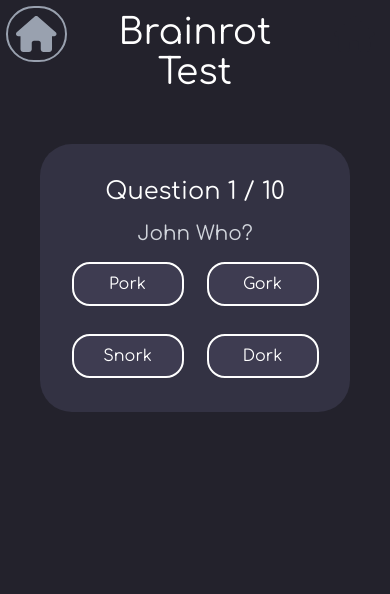
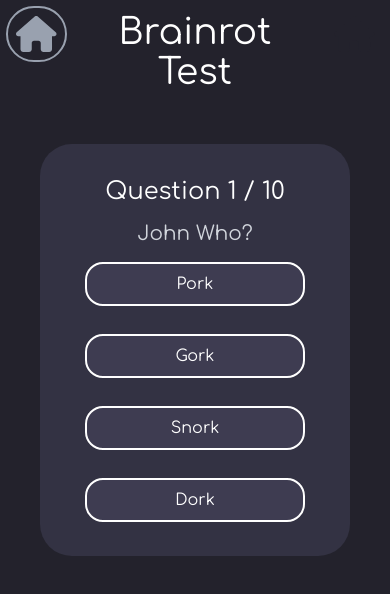
Before and after one commit to lZh1r/quiz-app, a React (Vite) app: page /0 in a window 390 px wide. Shown: the top 594 px of the page. Built offline with nearby package versions, Linux system fonts and the light colour scheme.

Commit message:
Responsive 1

```diff
--- a/src/elements/QuestionCard.tsx
+++ b/src/elements/QuestionCard.tsx
@@ -46,7 +46,7 @@ export default function QuestionCard({questions}: {questions: QuizQuestion[]}) {
                         Question {questionIndex + 1} / {questions.length}
                     </h2>
                     <p className="text-gray-300 text-center text-xl">{questions[questionIndex].text}</p>
-                    <div className="grid grid-cols-2">
+                    <div className="md:grid md:grid-cols-2 flex flex-col justify-center">
                         {
                             [...options].sort(() => Math.random() - 0.5).map((text, index) => (
                             <AnswerButton key={index} text={text} onClick={handleAnswer}/>
```
